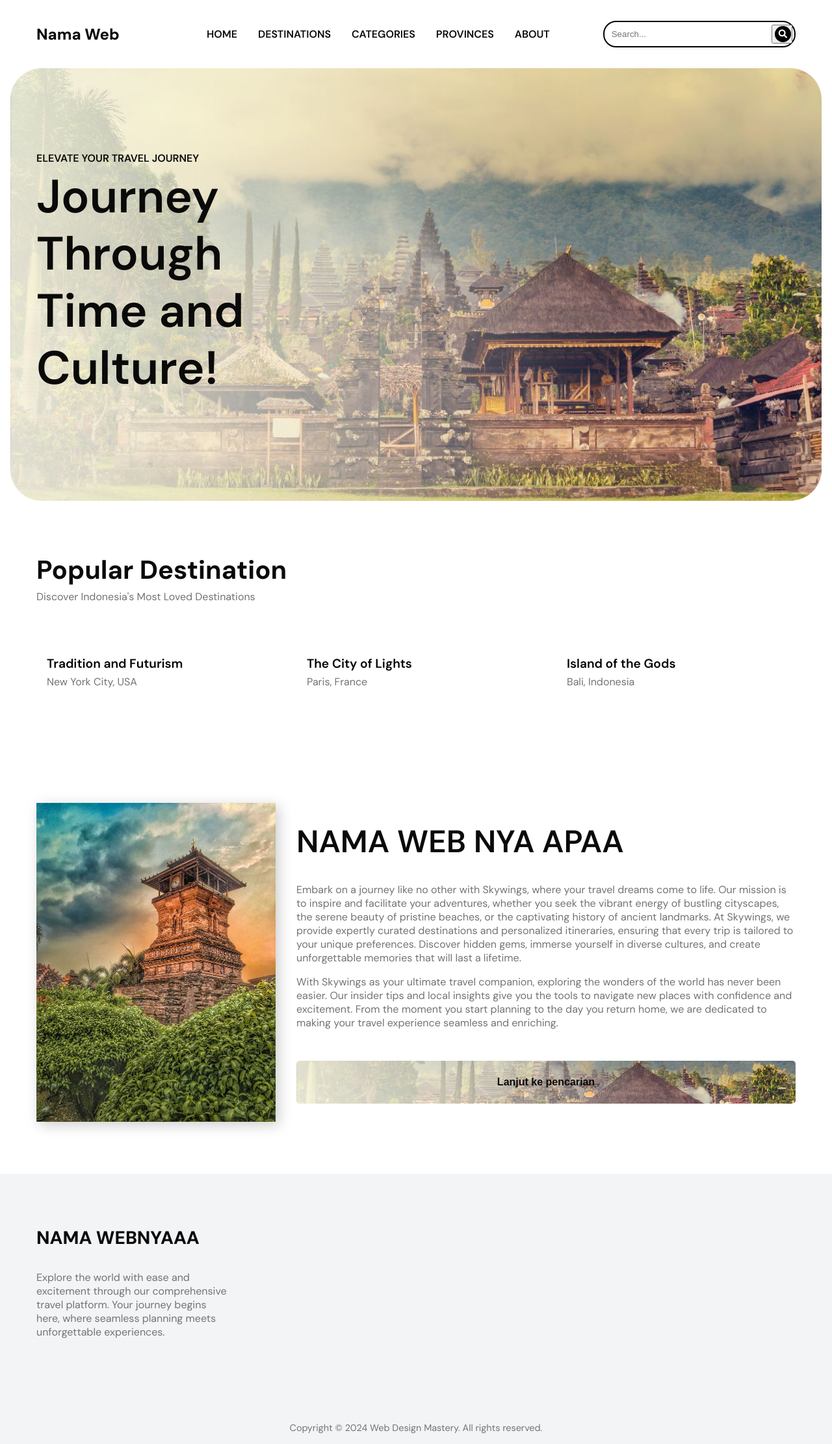
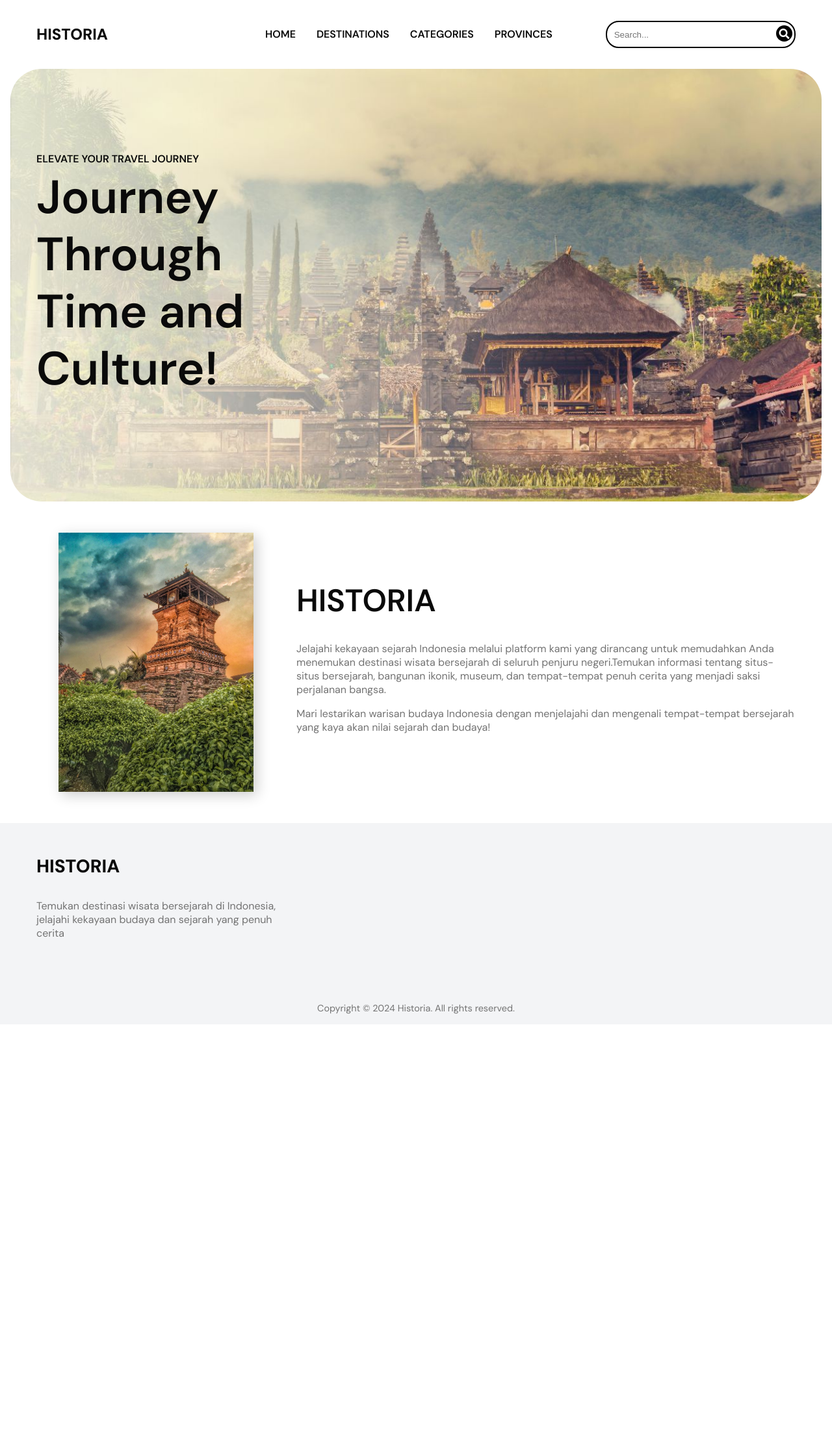
Before and after one commit to refaelsiagian/Tubes-WS, a PHP site: page / in a window 1280 px wide. Shown: the whole page at 65% size. After the commit the page ends 1561 px from the top, so only its background shows below. Run offline with PHP 8.4, Linux system fonts and the light colour scheme; some libraries are stand-ins or nearby versions.

Commit message:
update frontEnd

```diff
--- a/assets/css/card.css
+++ b/assets/css/card.css
@@ -28,87 +28,19 @@ body {
   padding: 0;
 }
 
-/* .navigation {
-  background-color: #fff;
-  box-shadow: 0px 0px 40px rgba(143, 158, 190, 0.3);
-  margin-bottom: 20px;
+.no-data {
+  text-align: center;
+  margin-top: 50px;
+  font-size: 1.8rem;
+  color: #ff6b6b; /* Warna merah lembut */
+  font-weight: bold;
+  background-color: #ffecec; /* Latar belakang merah muda */
+  padding: 20px;
+  border-radius: 8px;
+  box-shadow: 0 4px 6px rgba(0, 0, 0, 0.1);
 }
 
-.navigation .container {
-  align-items: center;
-  justify-content: space-between;
-  height: 3rem;
-}
 
-.search {
-  display: flex;
-  align-items: center;
-  position: relative;
-  padding: 4px;
-  background-color: #fff;
-}
-
-.search img {
-  position: relative;
-  z-index: 1;
-}
-
-.search input{
-  border-radius: 4px;
-  position: absolute;
-  height: 100%;
-  width: 100%;
-  padding-left: 28px;
-  font-size: 12px;
-  border: 0;
-  left: 0;
-  border: 1px solid #757D8D;
-}
-
-.column {
-  max-width: 100%;
-} */
-
-/* Card Style */
-
-/* .card {
-  border-radius: 4px;
-  margin: 20px;
-  overflow: hidden;
-  transition: box-shadow 0.3s ease-in;
-  box-shadow: 0px 0px 40px rgba(143, 158, 190, 0.3);
-}
-
-.card:hover {
-  transition: box-shadow 0.3s ease-in;
-  box-shadow: 0px 10px 40px rgba(143, 158, 190, 0.5);
-} */
-
-/* .card {
-    border-radius: 4px;
-    margin: 20px;
-    overflow: hidden;
-    .box-shadow (0px 0px 40px rgba(143, 158, 190, 0.3));
-    .transition (box-shadow 0.3s ease-in);
-  }
-
-.box-shadow (@string: 0px 0px 40px rgba(143, 158, 190, 0.3)) {
-    box-shadow: @string:0px 0px 40px rgba(143, 158, 190, 0.3);
-
-    &:hover {
-        @string: 0px 10px 40px rgba(143, 158, 190, 0.5);
-    }
-}
-
-.transition (@transition: box-shadow 0.3s ease-in, @string: 0px 10px 40px rgba(143, 158, 190, 0.5)) {
-    transition: @transition: box-shadow 0.3s ease-in;
-    box-shadow: @string: 0px 10px 40px rgba(143, 158, 190, 0.3);
-
-    &:hover {
-        @transition: box-shadow 0.3s ease-in;
-        @string: 0px 10px 40px rgba(143, 158, 190, 0.5)
-    }
-} */
 
 .card {
     border-radius: 4px;
--- a/assets/css/styles.css
+++ b/assets/css/styles.css
@@ -21,7 +21,7 @@
 .section__container {
   max-width: var(--max-width);
   margin: auto;
-  padding: 5rem 1rem;
+  padding: 3rem 1rem;
 }
 
 .section__header {
@@ -479,7 +479,14 @@ header::before {
   background-color: black;
   color: white;
   margin-left: 3px;
+  margin-top: 2px;
 }
+
+button {
+  all: unset;
+  cursor: pointer;
+}
+
 
 .destination__container :is(.section__header, .section__description) {
   text-align: left;
@@ -608,7 +615,7 @@ header::before {
 }
 
 .showcase__image img {
-  max-width: 400px;
+  max-width: 300px;
   margin-inline: auto;
   box-shadow: 5px 5px 20px rgba(0, 0, 0, 0.2);
 }
@@ -780,7 +787,7 @@ footer {
 }
 
 .footer__col p {
-  max-width: 300px;
+  max-width: 500px;
   margin-block: 2rem;
   color: var(--text-light);
 }
--- a/destinations.php
+++ b/destinations.php
@@ -75,7 +75,11 @@
             <?php endforeach; ?>
 
         <?php else : ?>
-            <h2>No data found</h2>
+            <div class="no-data">
+            <img src="assets/image/not-found.png" alt="no-data">
+            <h2>OOPS!</h2>
+            <p>Data not found</p>
+            </div>
         <?php endif; ?>
 
     <?php } catch (Exception $e) { ?>
--- a/include/footer.php
+++ b/include/footer.php
@@ -2,17 +2,16 @@
         <div class="section__container footer__container">
             <div class="footer__col">
                 <div class="footer__logo">
-                    <a href="#" class="logo">NAMA WEBNYAAA</a>
+                    <a href="#" class="logo">HISTORIA</a>
                 </div>
                 <p>
-                    Explore the world with ease and excitement through our comprehensive
-                    travel platform. Your journey begins here, where seamless planning
-                    meets unforgettable experiences.
+                Temukan destinasi wisata bersejarah di Indonesia,
+                jelajahi kekayaan budaya dan sejarah yang penuh cerita
                 </p>
             </div>
         </div>
         <div class="footer__bar">
-            Copyright © 2024 Web Design Mastery. All rights reserved.
+            Copyright © 2024 Historia. All rights reserved.
         </div>
     </footer>
 
--- a/include/header.php
+++ b/include/header.php
@@ -14,7 +14,7 @@
     <nav>
         <div class="nav__header">
             <div class="nav__logo">
-                <a href="#" class="logo">Nama Web</a>
+                <a href="#" class="logo">HISTORIA</a>
             </div>
             <div class="nav__menu__btn" id="menu-btn">
                 <i class="ri-menu-line"></i>
@@ -25,7 +25,6 @@
             <li><a href="destinations.php">DESTINATIONS</a></li>
             <li><a href="categories.php">CATEGORIES</a></li>
             <li><a href="provinces.php">PROVINCES</a></li>
-            <li><a href="about.php">ABOUT</a></li>
         </ul>
         <div class="search-container">
             <form action="destinations.php" method="GET">
--- a/index.php
+++ b/index.php
@@ -16,74 +16,30 @@
     </div>
 </header>
 
-<section class="section__container destination__container" id="about">
-    <h2 class="section__header">Popular Destination</h2>
-    <p class="section__description">
-        Discover Indonesia's Most Loved Destinations
-    </p>
-    <div class="destination__grid">
-        <div class="destination__card">
-            <!-- img popular -->
-            <img src="" alt=""/>
-            <div class="destination__card__details">
-                <div>
-                    <h4>Tradition and Futurism</h4>
-                    <p>New York City, USA</p>
-                </div>
-            </div>
-        </div>
-        <div class="destination__card">
-            <img src="" alt="" />
-            <div class="destination__card__details">
-                <div>
-                    <h4>The City of Lights</h4>
-                    <p>Paris, France</p>
-                </div>
-            </div>
-        </div>
-        <div class="destination__card">
-            <img src="" alt="" />
-            <div class="destination__card__details">
-                <div>
-                    <h4>Island of the Gods</h4>
-                    <p>Bali, Indonesia</p>
-                </div>
-            </div>
-        </div>
-    </div>
-</section>
-
 <section class="section__container showcase__container" id="package">
     <div class="showcase__image">
         <img src="assets/image/showcase-new.jpeg" alt="showcase" />
     </div>
     <div class="showcase__content">
-        <h4>NAMA WEB NYA APAA</h4>
+        <h4>HISTORIA</h4>
         <p>
-            Embark on a journey like no other with Skywings, where your travel
-            dreams come to life. Our mission is to inspire and facilitate your
-            adventures, whether you seek the vibrant energy of bustling
-            cityscapes, the serene beauty of pristine beaches, or the captivating
-            history of ancient landmarks. At Skywings, we provide expertly curated
-            destinations and personalized itineraries, ensuring that every trip is
-            tailored to your unique preferences. Discover hidden gems, immerse
-            yourself in diverse cultures, and create unforgettable memories that
-            will last a lifetime.
+        Jelajahi kekayaan sejarah Indonesia melalui platform kami
+        yang dirancang untuk memudahkan Anda menemukan destinasi wisata
+        bersejarah di seluruh penjuru negeri.Temukan informasi
+        tentang situs-situs bersejarah, bangunan ikonik, museum, dan
+        tempat-tempat penuh cerita yang menjadi
+        saksi perjalanan bangsa.
         </p>
         <p>
-            With Skywings as your ultimate travel companion, exploring the wonders
-            of the world has never been easier. Our insider tips and local
-            insights give you the tools to navigate new places with confidence and
-            excitement. From the moment you start planning to the day you return
-            home, we are dedicated to making your travel experience seamless and
-            enriching.
+        Mari lestarikan warisan budaya Indonesia dengan menjelajahi dan mengenali tempat-tempat
+        bersejarah yang kaya akan nilai sejarah dan budaya!
         </p>
-        <div class="showcase__btn">
+        <!-- <div class="showcase__btn">
             <button class="btn">
                 Lanjut ke pencarian
                 <span><i class="ri-arrow-right-line"></i></span>
             </button>
-        </div>
+        </div> -->
     </div>
 </section>
 
```
Also changed, not shown: other parts of assets/css/styles.css (+30 -0 lines), assets/image/not-found.png (added).
